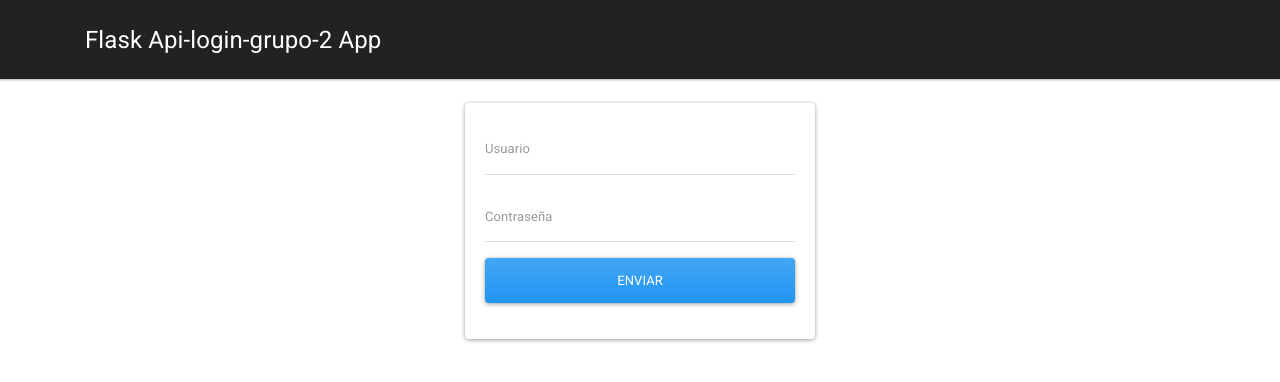
After one commit to 3m1l10j4v13r4qu1n0/proyectoBackendCodoACodo24164, a Flask app: page /login in a window 1280 px wide. The commit adds this page. Shown: the top 382 px of the page. Run offline with Flask 3, Linux system fonts and the light colour scheme; parts of the project's set-up code (start-up, migrations or seed data) failed here and were passed over; some libraries are stand-ins or nearby versions.

Commit message:
actualizamos archivos y creamos nuevas vistas y login

```diff
--- a/componentes/vistas_web.py
+++ b/componentes/vistas_web.py
@@ -0,0 +1,31 @@
+from flask import Flask, render_template, request, redirect, session, jsonify
+from conexion_db import config_db as c_db
+from componentes.modelos import User,Users,Data_login,User_dl
+from main import app
+
+@app.route('/',methods=['GET', 'POTS'])
+def home():
+    return render_template('home.html')
+
+@app.route('/login', methods=['GET', 'POST'])
+def login():
+    if request.method == 'POST' and 'userName'in request.form and 'userPassword':
+        _userName = request.form['userName']
+        _userPassword = request.form['userPassword']
+        print(_userName)
+        print(_userPassword)
+        try:
+            lista_login = Data_login().lista_data_login
+        except TypeError:
+            # Si el usuario no existe, devolver error 404 (No encontrado)
+            return jsonify({'mensaje': 'login no encontrado'}), 404
+        print(lista_login)
+        if _userName in lista_login[0]["userName"]:
+            if   lista_login[0]["userPassword"] == _userName:
+                return render_template('/base.html')
+        else:
+            return render_template('auth/login.html')
+
+
+
+    return render_template('auth/login.html')
--- /dev/null
+++ b/templates/auth/login.html
@@ -0,0 +1,22 @@
+{% extends "layout.html" %}
+{% block body %}
+
+  <div class="row">
+    <div class="col-md-4 offset-md-4">
+      <div class="card card-body">
+        <form action="/login" method="POST">
+          <div class="form-group">
+            <input type="text" name="userName"  class="form-control" placeholder="Usuario">
+          </div>
+          <div class="form-group">
+            <input type="text" name="userPassword" class="form-control" placeholder="Contraseña">
+          </div>
+          <div class="form-group">
+            <button type="submit" class="btn btn-primary btn-block">Enviar</button>
+          </div>
+        </form>
+      </div>
+    </div>
+  </div>
+
+{% endblock %}
--- a/templates/base.html
+++ b/templates/base.html
@@ -3,9 +3,9 @@
 <head>
     <meta charset="UTF-8">
     <meta name="viewport" content="width=device-width, initial-scale=1.0">
-    <title>Document</title>
+    <title>base</title>
 </head>
 <body>
-
+    <h1>logeado</h1>
 </body>
 </html>
--- /dev/null
+++ b/templates/layout.html
@@ -0,0 +1,31 @@
+<!DOCTYPE html>
+<html lang="en">
+  <head>
+    <meta charset="UTF-8">
+    <title>FLASK api-grupo-2 CRUD</title>
+    <!-- BOOSTRAP 4 -->
+    <link rel="stylesheet" href="https://bootswatch.com/4/materia/bootstrap.min.css">
+    <!-- <link rel="stylesheet" href="{{url_for('static', filename='css/main.css')}}"> -->
+  </head>
+  <body>
+
+    <!-- NAVIGATION  -->
+    <nav class="navbar navbar-dark bg-dark">
+      <div class="container">
+        <a class="navbar-brand" href="/">Flask Api-login-grupo-2 App</a>
+      </div>
+    </nav>
+
+    <div class="container pt-4">
+      {% block body %}
+      {% endblock %}
+    </div>
+
+    <!-- footer -->
+    <!-- scripts -->
+    <script src="https://code.jquery.com/jquery-3.3.1.slim.min.js" integrity="sha384-q8i/X+965DzO0rT7abK41JStQIAqVgRVzpbzo5smXKp4YfRvH+8abtTE1Pi6jizo" crossorigin="anonymous"></script>
+    <script src="https://cdnjs.cloudflare.com/ajax/libs/popper.js/1.14.3/umd/popper.min.js" integrity="sha384-ZMP7rVo3mIykV+2+9J3UJ46jBk0WLaUAdn689aCwoqbBJiSnjAK/l8WvCWPIPm49" crossorigin="anonymous"></script>
+    <script src="https://stackpath.bootstrapcdn.com/bootstrap/4.1.3/js/bootstrap.min.js" integrity="sha384-ChfqqxuZUCnJSK3+MXmPNIyE6ZbWh2IMqE241rYiqJxyMiZ6OW/JmZQ5stwEULTy" crossorigin="anonymous"></script>
+    <!-- <script src="{{url_for('static', filename='js/main.js')}}"></script> -->
+  </body>
+</html>
```
Also changed, not shown: componentes/modelos.py (+13 -0 lines), componentes/vistas_api.py (+24 -1 lines), templates/404.html (deleted, +0 -18 lines), static/img/flask.svg (added), static/img/logo.png (added), templates/home.html (added), templates/inicio.html (deleted).
